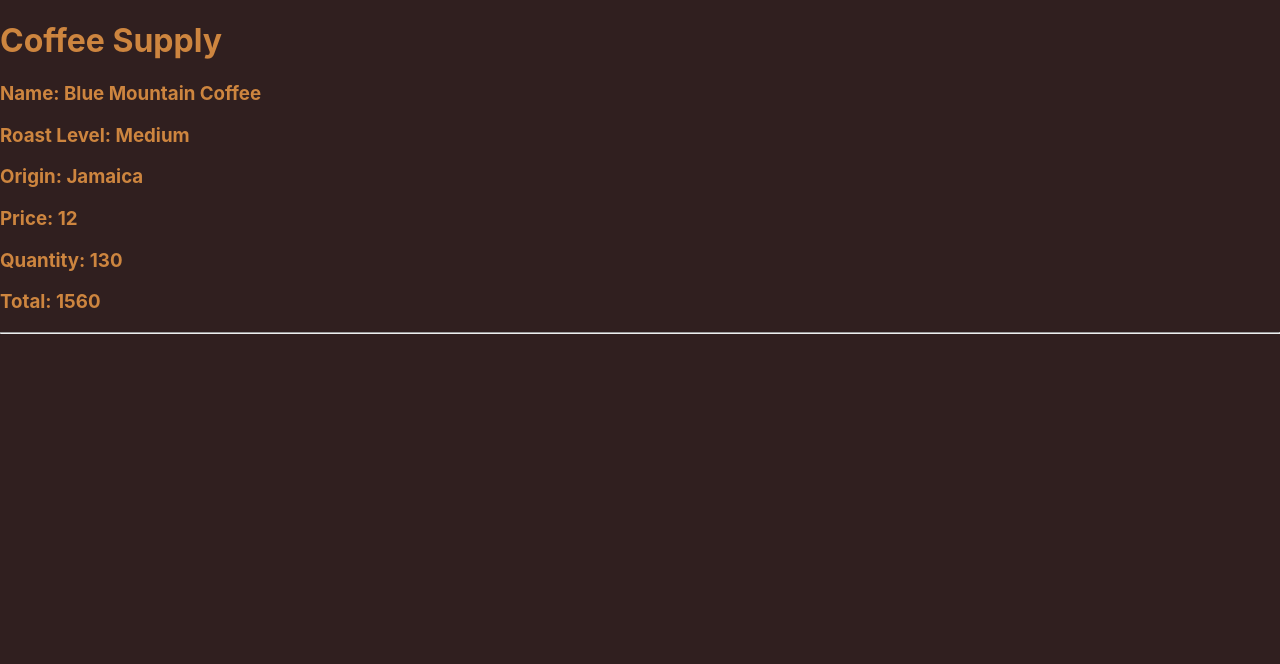
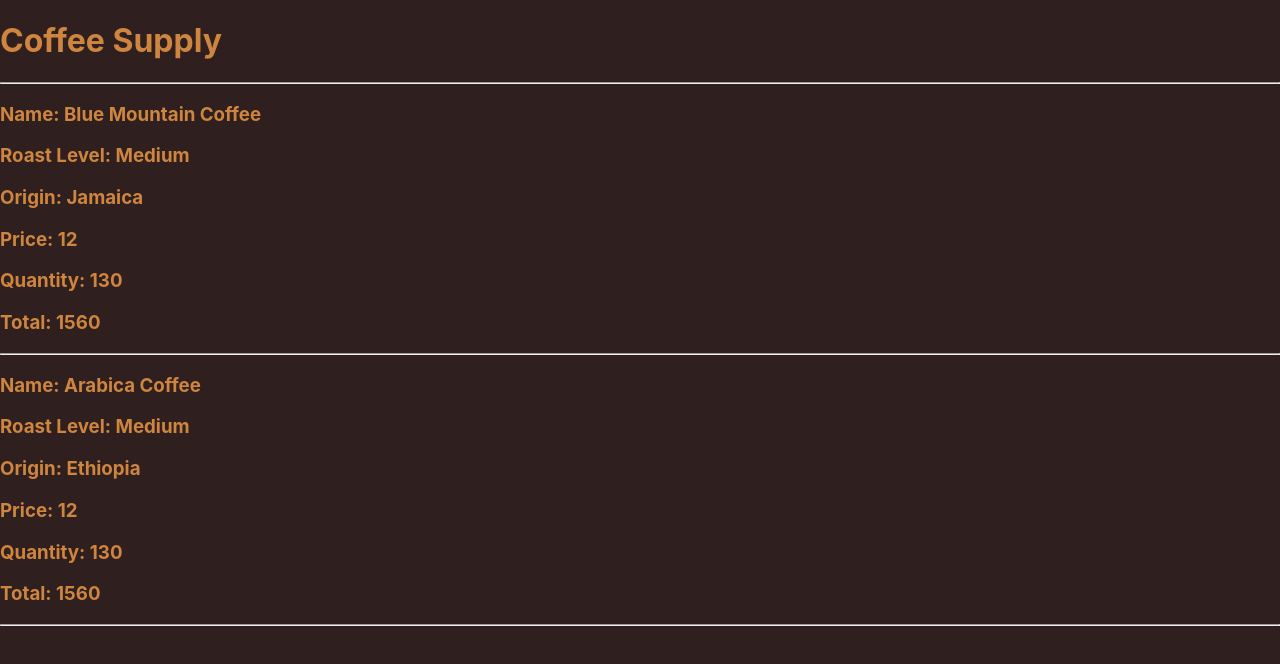
Before and after one commit to brandonfullstack/react-coffee-shop, a React (Create React App) app: page / in a window 1280 px wide. Shown: the top 664 px of the page. Built offline with nearby package versions, Linux system fonts and the light colour scheme.

Commit message:
Add props, propTypes, and loop through array of inventory items

```diff
--- a/src/components/Inventory.js
+++ b/src/components/Inventory.js
@@ -1,9 +1,36 @@
 import React from "react";
 import Item from "./Item";
 
-function Inventory(){
+const mainInventory = [
+  {
+    itemName: "Blue Mountain Coffee",
+    itemRoastLevel: "Medium",
+    itemOrigin: "Jamaica",
+    itemPrice: 12,
+    itemQuantity: 130
+  },
+  {
+    itemName: "Arabica Coffee",
+    itemRoastLevel: "Medium",
+    itemOrigin: "Ethiopia",
+    itemPrice: 12,
+    itemQuantity: 130
+  }
+];
+
+function Inventory() {
   return (
-    <Item />
+    <React.Fragment>
+      <hr/>
+      {mainInventory.map((item, index) =>
+        <Item itemName={item.itemName}
+          itemRoastLevel={item.itemRoastLevel}
+          itemOrigin={item.itemOrigin}
+          itemPrice={item.itemPrice}
+          itemQuantity={item.itemQuantity}
+          key={index}/>
+      )}
+    </React.Fragment>
   );
 }
 
--- a/src/components/Item.js
+++ b/src/components/Item.js
@@ -1,23 +1,26 @@
 import React from "react";
+import PropTypes from "prop-types";
 
-function Item(){
-  const itemName = "Blue Mountain Coffee";
-  const itemRoastLevel = "Medium";
-  const itemOrigin = "Jamaica";
-  const itemPrice = 12;
-  const itemQuantity = 130;
-
+function Item(props){
   return (
     <React.Fragment>
-      <h3>Name: {itemName}</h3>
-      <h3>Roast Level: {itemRoastLevel}</h3>
-      <h3>Origin: {itemOrigin}</h3>
-      <h3>Price: {itemPrice}</h3>
-      <h3>Quantity: {itemQuantity}</h3>
-      <h3>Total: {itemQuantity * itemPrice}</h3>
+      <h3>Name: {props.itemName}</h3>
+      <h3>Roast Level: {props.itemRoastLevel}</h3>
+      <h3>Origin: {props.itemOrigin}</h3>
+      <h3>Price: {props.itemPrice}</h3>
+      <h3>Quantity: {props.itemQuantity}</h3>
+      <h3>Total: {props.itemQuantity * props.itemPrice}</h3>
       <hr/>
     </React.Fragment>
   );
 }
 
+Item.propTypes = {
+  itemName: PropTypes.string.isRequired,
+  itemRoastLevel: PropTypes.string.isRequired,
+  itemOrigin: PropTypes.string.isRequired,
+  itemPrice: PropTypes.number.isRequired,
+  itemQuantity: PropTypes.number.isRequired
+};
+
 export default Item;
```
